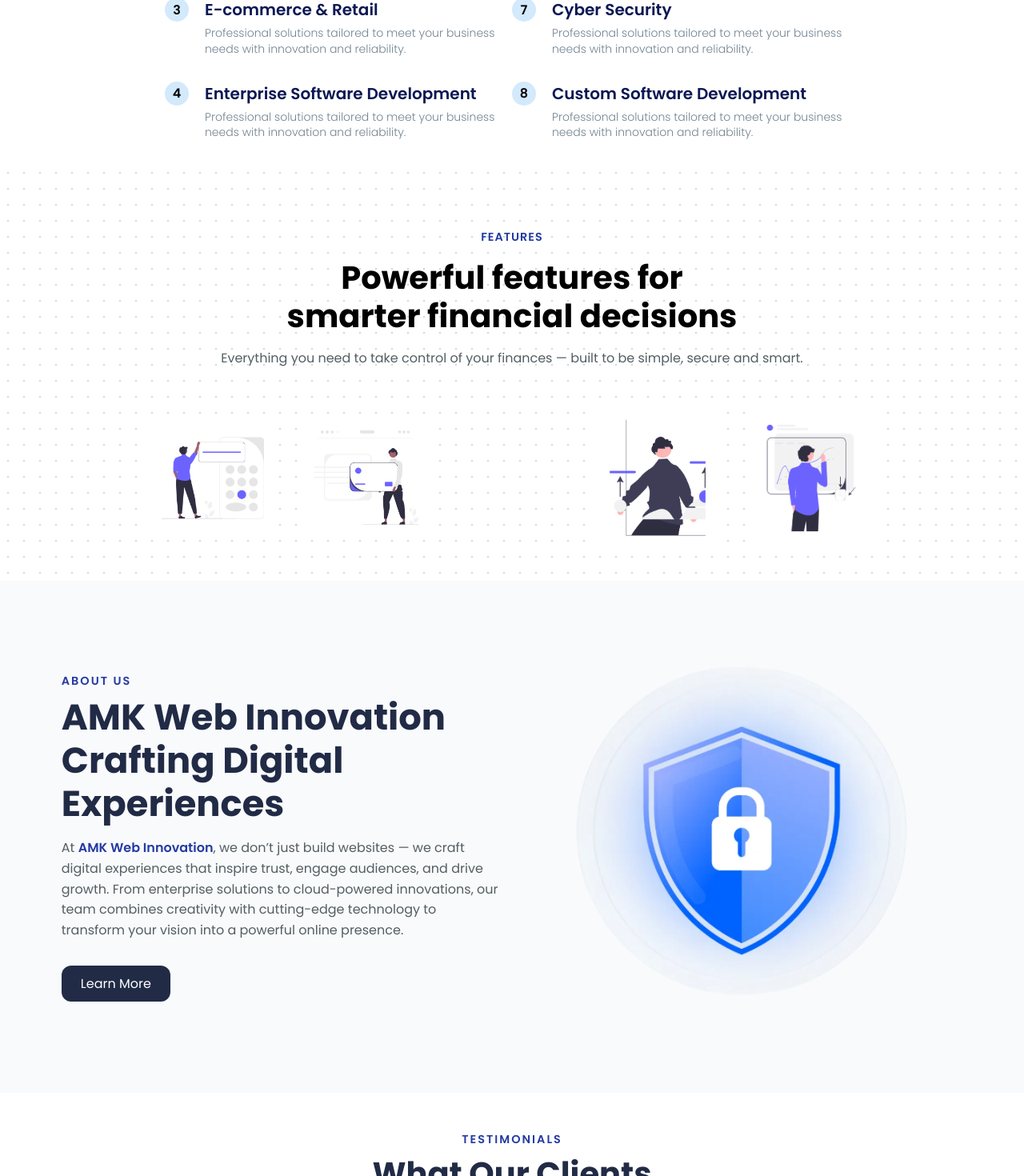
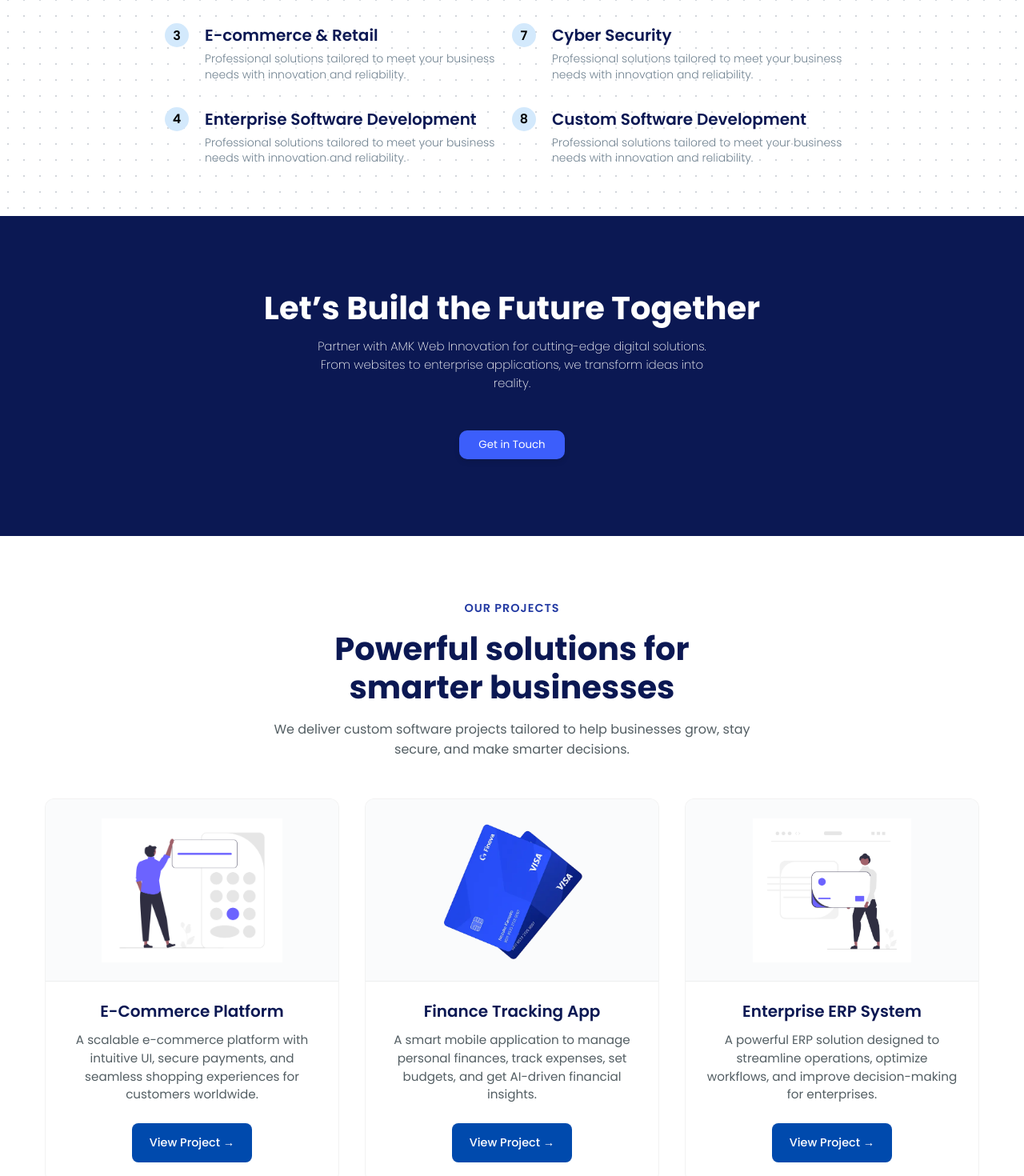
Before and after one commit to karanrajput2003/AMK_Web_Innovation, a React (Vite) app: page / in a window 1280 px wide. Shown: the part 1330-2800 px from the top of the page at 80% size. Built offline with nearby package versions, Linux system fonts and the light colour scheme; a web font is replaced by a local one.

Commit message:
Contact Us and projects added

```diff
--- a/package.json
+++ b/package.json
@@ -10,6 +10,7 @@
     "preview": "vite preview"
   },
   "dependencies": {
+    "@formspree/react": "^3.0.0",
     "@tanstack/react-query": "^5.76.0",
     "emailjs-com": "^3.2.0",
     "lucide-react": "^0.541.0",
--- a/src/App.jsx
+++ b/src/App.jsx
@@ -1,41 +1,38 @@
-import { useState } from 'react'
-import reactLogo from './assets/react.svg'
-import viteLogo from '/vite.svg'
-import './App.css'
-import {
-  QueryClient,
-  QueryClientProvider,
-} from '@tanstack/react-query'
-import Dummy from './Dummy'
-import Hero from './Pages/Hero'
-import Features from './Pages/Features'
-import HowItWorks from './Pages/HowItWorks'
-import Testimonial from './Pages/Testimonial'
-import Outro from './Pages/Outro'
-import Footer from './Pages/Footer'
-import Navbar from './Components/Navbar'
-import AboutUs from './Pages/AboutUs'
-import Contact from './Pages/Contact'
-import Services from './Pages/Services'
+import { useState } from "react";
+import reactLogo from "./assets/react.svg";
+import viteLogo from "/vite.svg";
+import "./App.css";
+import { QueryClient, QueryClientProvider } from "@tanstack/react-query";
+import Dummy from "./Dummy";
+import Hero from "./Pages/Hero";
+import Features from "./Pages/Features";
+import HowItWorks from "./Pages/HowItWorks";
+import Testimonial from "./Pages/Testimonial";
+import Outro from "./Pages/Outro";
+import Footer from "./Pages/Footer";
+import Navbar from "./Components/Navbar";
+import AboutUs from "./Pages/AboutUs";
+import Contact from "./Pages/Contact";
+import Services from "./Pages/Services";
 
-const queryClient = new QueryClient()
+const queryClient = new QueryClient();
 
 function App() {
-  const [count, setCount] = useState(0)
+  const [count, setCount] = useState(0);
 
   return (
     <QueryClientProvider client={queryClient}>
       <Navbar />
       <Hero />
       <Services />
+      <Outro />
       <Features />
       <AboutUs />
       <Testimonial />
-      <Outro />
       <Contact />
       <Footer />
     </QueryClientProvider>
-  )
+  );
 }
 
-export default App
+export default App;
--- a/src/CSS/Features.css
+++ b/src/CSS/Features.css
@@ -1,88 +1,156 @@
-.feature-container {
+/* ===== FEATURES SECTION ===== */
+
+.features__container {
   padding: 2rem 1rem;
-    background-image: radial-gradient(#d1d5db 1px, transparent 1px);
-  background-size: 20px 20px; /* adjust spacing of ++ */
-}
-
-.feature-texts {
-  text-align: center;
-  max-width: 800px;
+  max-width: 1200px;
   margin: 0 auto;
 }
 
-.feature-texts h3 {
+/* ===== HEADER ===== */
+.features__header {
+  text-align: center;
+  margin: 3rem;
+}
+
+.features__subtitle {
+  display: block;
   color: #243ba3;
   font-size: 0.9rem;
   font-weight: 600;
-  margin-top: 3rem;
+  letter-spacing: 1px;
   margin-bottom: 1rem;
-  letter-spacing: 1px;
+  text-transform: uppercase;
 }
 
-.feature-texts h1 {
+.features__title {
+  font-size: clamp(1.8rem, 4vw, 2.5rem);
+  font-weight: 700;
   line-height: 1.2;
-  font-size: 2.5rem;
   margin-bottom: 1rem;
+  color: #0b1853;
 }
 
-.feature-texts p {
+.features__description {
   color: #535e63;
-  margin-bottom: 2.5rem;
   font-size: 1rem;
+  line-height: 1.6;
+  max-width: 600px;
+  margin: 0 auto;
 }
 
-.feature-images {
-  display: flex;
-  flex-direction: column;
-  align-items: center;
-  gap: 1.5rem;
+/* ===== PROJECTS GRID ===== */
+.projects__grid {
+  display: grid;
+  grid-template-columns: repeat(auto-fit, minmax(300px, 1fr));
+  gap: 2rem;
+  margin-top: 2rem;
 }
 
-.feature-images div {
-  display: flex;
-  justify-content: center;
-  flex-wrap: wrap;
-  gap: 1.5rem;
+/* ===== PROJECT CARDS ===== */
+.project-card {
+  background: #ffffff;
+  border-radius: 12px;
+  padding: 0;
+  text-align: center;
+  transition: all 0.3s ease;
+  overflow: hidden;
+  border: 1px solid rgba(0, 0, 0, 0.05);
 }
 
-.feature-images img {
-  width: 220px;
-  max-width: 40%;
-  height: auto;
+.project-card:hover {
+  transform: translateY(-6px);
+}
+
+.project-card__image-wrapper {
+  padding: 1.5rem 1.5rem 1rem;
+  background: #fafbfc;
+  border-bottom: 1px solid rgba(0, 0, 0, 0.05);
+}
+
+.project-card__image {
+  width: 100%;
+  max-height: 180px;
   object-fit: contain;
   transition: transform 0.3s ease;
 }
 
-.feature-images img:hover {
+.project-card:hover .project-card__image {
   transform: scale(1.05);
 }
 
-/* 📱 Mobile (up to 768px) */
+.project-card__content {
+  padding: 1.5rem;
+}
+
+.project-card__title {
+  font-size: 1.25rem;
+  font-weight: 600;
+  margin-bottom: 0.75rem;
+  color: #0b1853;
+  line-height: 1.3;
+}
+
+.project-card__description {
+  color: #535e63;
+  font-size: 0.95rem;
+  line-height: 1.5;
+  margin-bottom: 1.5rem;
+}
+
+.project-card__link {
+  display: inline-block;
+  padding: 12px 20px;
+  border-radius: 8px;
+  background: #004aad;
+  color: white;
+  text-decoration: none;
+  font-weight: 500;
+  font-size: 0.9rem;
+  transition: all 0.3s ease;
+  border: 2px solid transparent;
+}
+
+.project-card__link:hover {
+  background: #002d6e;
+  transform: translateY(-2px);
+}
+
+.project-card__link:focus {
+  outline: none;
+  border-color: #004aad;
+  box-shadow: 0 0 0 3px rgba(0, 74, 173, 0.1);
+}
+
+/* ===== RESPONSIVE DESIGN ===== */
 @media (max-width: 768px) {
-  .feature-texts h1 {
-    font-size: 1.8rem;
+  .features {
+    padding: 3rem 1rem;
   }
 
-  .feature-images img {
-    max-width: 80%;
-    width: 160px;
+  .features__header {
+    margin-bottom: 3rem;
+  }
+
+  .projects__grid {
+    grid-template-columns: 1fr;
+    gap: 1.5rem;
+  }
+
+  .project-card__content {
+    padding: 1.25rem;
   }
 }
 
-/* 💻 Large screens */
-@media (min-width: 1024px) {
-  .feature-images {
-    flex-direction: row;
-    flex-wrap: wrap;
-    justify-content: center;
+@media (max-width: 480px) {
+  .features {
+    padding: 2rem 0.5rem;
   }
 
-  .feature-images div {
-    gap: 2rem;
+  .project-card__image-wrapper {
+    padding: 1rem;
   }
 
-  .feature-images img {
-    width: 250px;
-    max-width: 30%;
+  .project-card__content {
+    padding: 1rem;
   }
 }
--- a/src/CSS/Outro.css
+++ b/src/CSS/Outro.css
@@ -5,6 +5,13 @@
   color: white;
   display: flex;
   justify-content: center;
+}
+
+.outro-texts {
+  display: flex;
+  align-items: center;
+  justify-content: center;
+  flex-direction: column;
 }
 
 .outro-texts h1 {
@@ -18,6 +25,7 @@
   font-size: 15px;
   margin-bottom: 1rem;
   font-weight: 200;
+  width: 50%;
 }
 
 .outro-texts button {
--- a/src/CSS/Services.css
+++ b/src/CSS/Services.css
@@ -1,3 +1,9 @@
+.services-container {
+  padding: 2rem 1rem;
+  background-image: radial-gradient(#d1d5db 1px, transparent 1px);
+  background-size: 20px 20px; /* adjust spacing of ++ */
+}
+
 .services-texts {
   text-align: center;
   margin-bottom: 3rem;
--- a/src/Pages/Features.jsx
+++ b/src/Pages/Features.jsx
@@ -1,37 +1,85 @@
 import React from "react";
-import Calculator from "../assets/calculator.png";
-import payonline from "../assets/payonline.png";
-import personalfinance from "../assets/personalfinance.png";
-import predictive from "../assets/predictive.png";
+import ecommerceImg from "../assets/calculator.png";
+import financeAppImg from "../assets/Cards.png";
+import erpImg from "../assets/payonline.png";
 import "../CSS/Features.css";
 
-function Features() {
+const Features = () => {
+  const projects = [
+    {
+      id: 1,
+      title: "E-Commerce Platform",
+      description:
+        "A scalable e-commerce platform with intuitive UI, secure payments, and seamless shopping experiences for customers worldwide.",
+      image: ecommerceImg,
+      link: "#ecommerce",
+    },
+    {
+      id: 2,
+      title: "Finance Tracking App",
+      description:
+        "A smart mobile application to manage personal finances, track expenses, set budgets, and get AI-driven financial insights.",
+      image: financeAppImg,
+      link: "#financeapp",
+    },
+    {
+      id: 3,
+      title: "Enterprise ERP System",
+      description:
+        "A powerful ERP solution designed to streamline operations, optimize workflows, and improve decision-making for enterprises.",
+      image: erpImg,
+      link: "#erp",
+    },
+  ];
+
   return (
-    <div className="feature-container">
-      <div className="feature-texts">
-        <h3>FEATURES</h3>
-        <h1>
-          Powerful features for
-          <br /> smarter financial decisions
-        </h1>
-        <p>
-          Everything you need to take control of your finances — built to be
-          simple, secure and smart.
-        </p>
-      </div>
+    <section className="features" id="features">
+      <div className="features__container">
+        <header className="features__header">
+          <span className="features__subtitle">Our Projects</span>
+          <h2 className="features__title">
+            Powerful solutions for
+            <br />
+            smarter businesses
+          </h2>
+          <p className="features__description">
+            We deliver custom software projects tailored to help businesses
+            grow, stay secure, and make smarter decisions.
+          </p>
+        </header>
 
-      <div className="feature-images">
-        <div>
-          <img src={Calculator} alt="Calculator" />
-          <img src={payonline} alt="Pay Online" />
-        </div>
-        <div>
-          <img src={personalfinance} alt="Personal Finance" />
-          <img src={predictive} alt="Predictive Insights" />
+        <div className="projects">
+          <div className="projects__grid">
+            {projects.map((project) => (
+              <article key={project.id} className="project-card">
+                <div className="project-card__image-wrapper">
+                  <img
+                    src={project.image}
+                    alt={project.title}
+                    className="project-card__image"
+                    loading="lazy"
+                  />
+                </div>
+                <div className="project-card__content">
+                  <h3 className="project-card__title">{project.title}</h3>
+                  <p className="project-card__description">
+                    {project.description}
+                  </p>
+                  <a
+                    href={project.link}
+                    className="project-card__link"
+                    aria-label={`View ${project.title} project`}
+                  >
+                    View Project →
+                  </a>
+                </div>
+              </article>
+            ))}
+          </div>
         </div>
       </div>
-    </div>
+    </section>
   );
-}
+};
 
 export default Features;
--- a/src/Pages/Outro.jsx
+++ b/src/Pages/Outro.jsx
@@ -5,12 +5,13 @@
   return (
     <div className="outro-container">
       <div className="outro-texts">
-        <h1>Start your financial journey today</h1>
+        <h1>Let’s Build the Future Together</h1>
         <p>
-          Join thousands of users already mastering their finances. Get
-          <br /> started with a free account now-no credit card required.
+          Partner with <span className="highlight">AMK Web Innovation</span> for
+          cutting-edge digital solutions. From websites to enterprise
+          applications, we transform ideas into reality.
         </p>
-        <button>Create my free account</button>
+        <button>Get in Touch</button>
       </div>
     </div>
   );
```
Also changed, not shown: src/Pages/Contact.jsx (+83 -8 lines), 1 other file (tests, documents, lock files or other folders).
